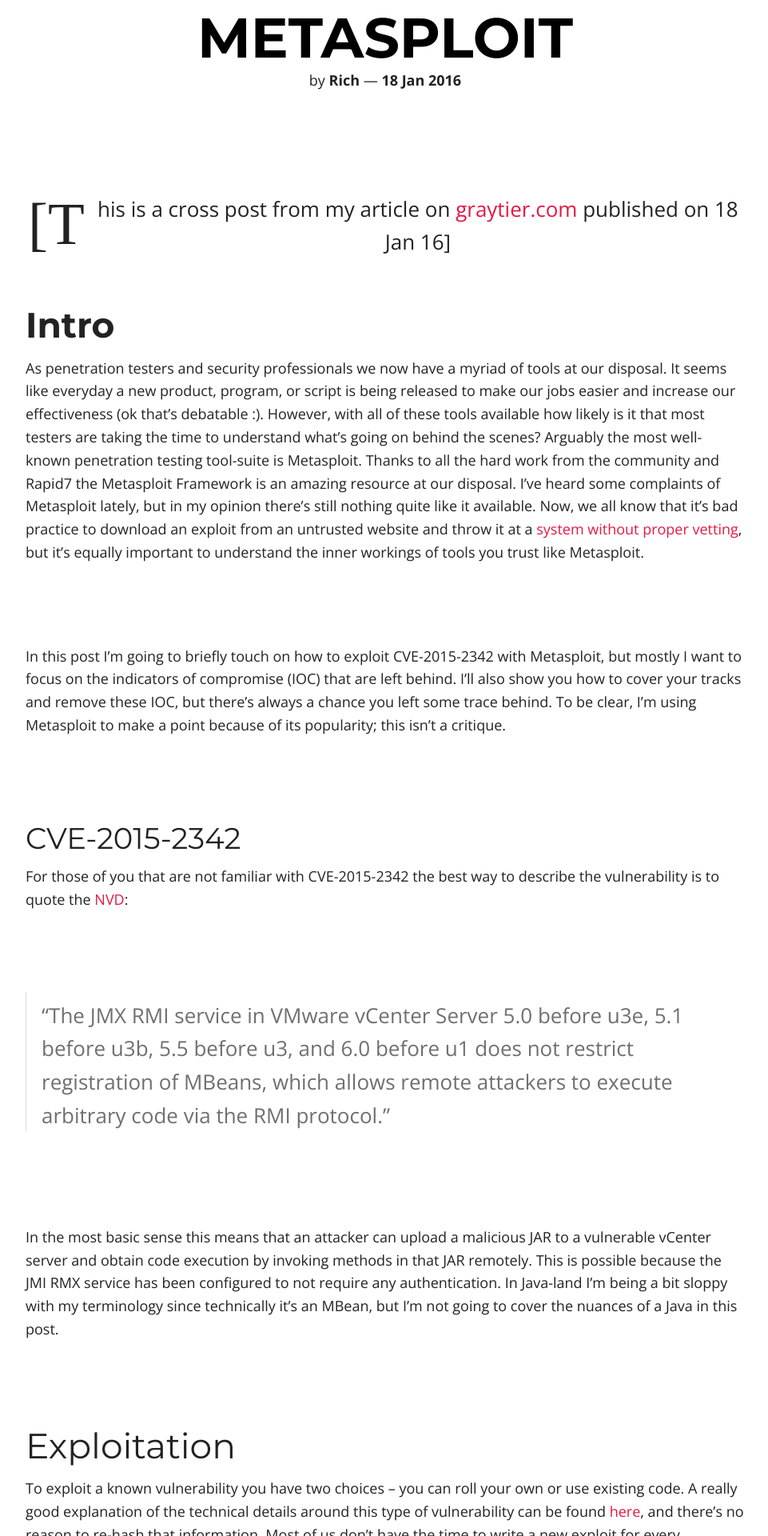
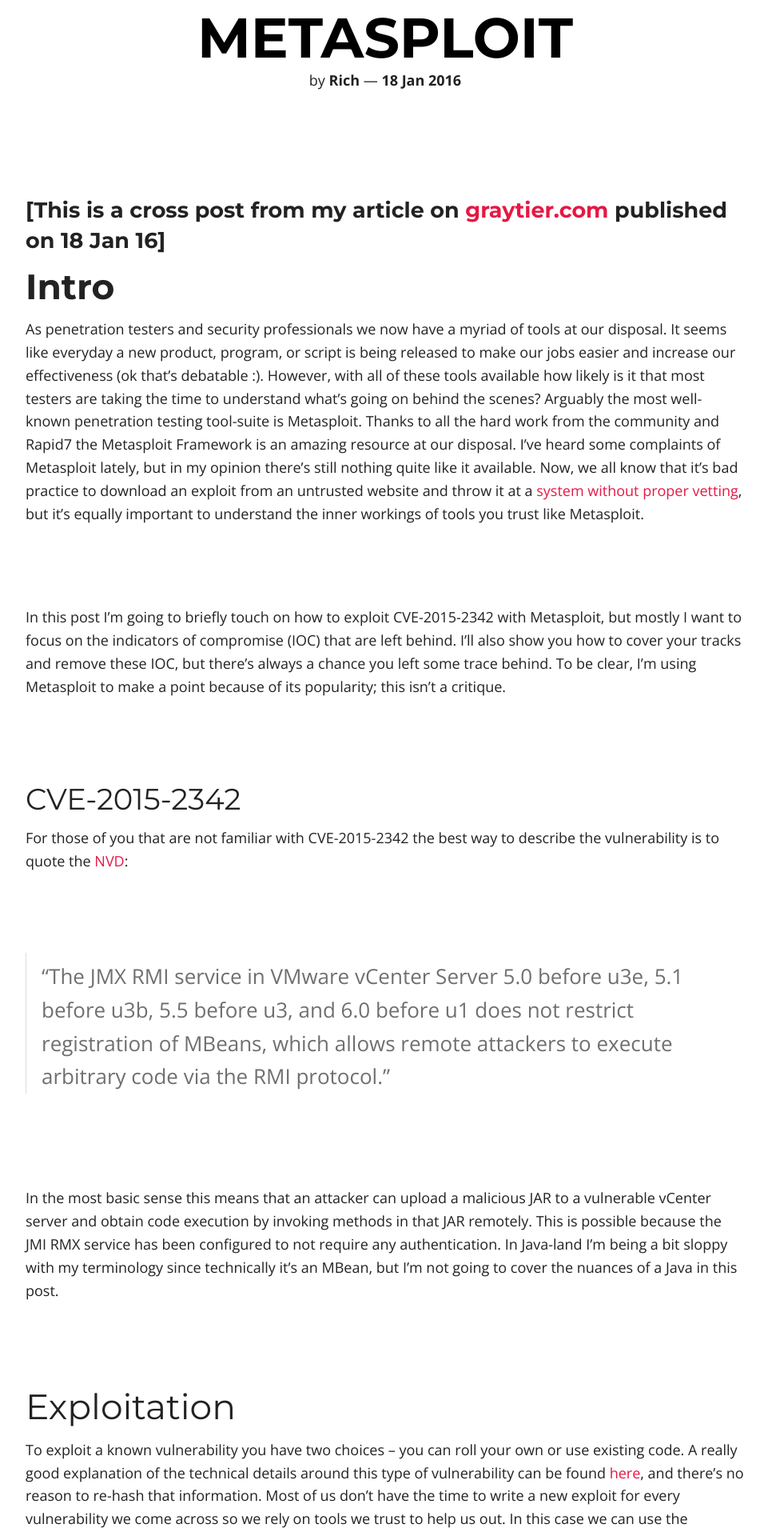
Before and after one commit to Rich5/Rich5.github.io, a Jekyll site: the page built from _posts/2016-01-18-know-your-tools-cve-2015-2342-ioc-and-metasploit.md, in a window 1280 px wide. Shown: the part 365-2285 px from the top of the page at 80% size, without its empty margins (158-1119 px from the left). Built offline with Jekyll 4.4.1, drawn with Linux system fonts in a browser that asks for light colours; nearby versions of some CDN libraries.

Commit message:
formating

```diff
--- a/_posts/2016-01-18-know-your-tools-cve-2015-2342-ioc-and-metasploit.md
+++ b/_posts/2016-01-18-know-your-tools-cve-2015-2342-ioc-and-metasploit.md
@@ -9,9 +9,9 @@
 categories:
   - Uncategorized
 ---
-<p style="text-align: center;">
-  [This is a cross post from my article on <a href="https://www.graytier.com/blog/know-your-tools-cve-2015-2342-ioc-and-metasploit/">graytier.com</a> published on 18 Jan 16]
-</p>
+
+### [This is a cross post from my article on <a href="https://www.graytier.com/blog/know-your-tools-cve-2015-2342-ioc-and-metasploit/">graytier.com</a> published on 18 Jan 16]
+
 
 # Intro
 
```
